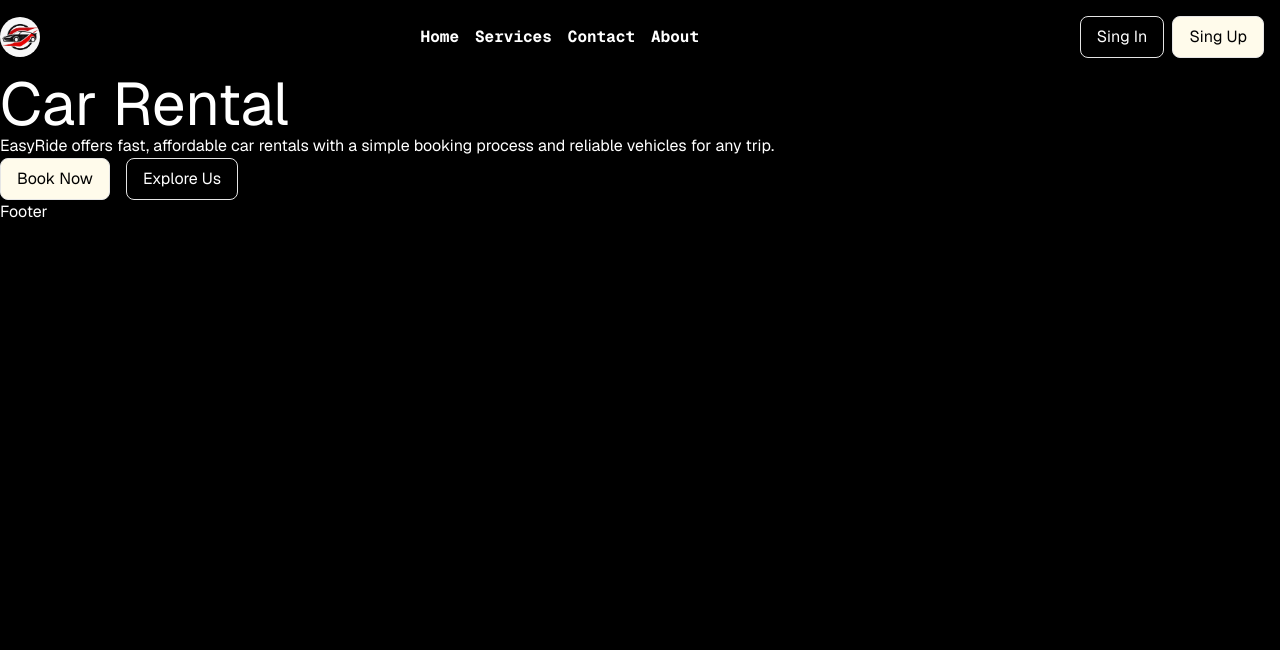
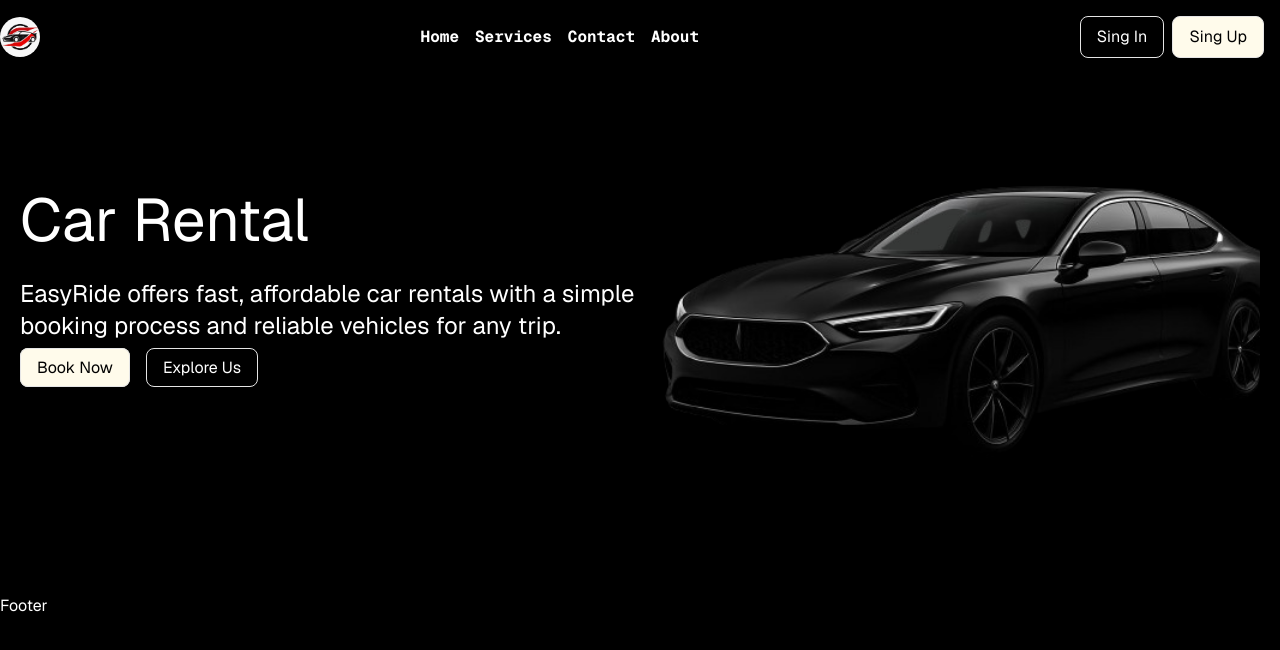
Before and after one commit to Rayen-ch-dev/Rent-Cars-Project, a Next.js app: page / in a window 1280 px wide. Shown: the top 650 px of the page. Built offline with nearby package versions, Linux system fonts and the light colour scheme; no server answers.

Commit message:
creating home page

```diff
--- a/app/page.tsx
+++ b/app/page.tsx
@@ -1,21 +1,24 @@
+import Image from "next/image";
 import "./globals.css";
+import Link from "next/link";
 export default function Home() {
   return (
-    <div className="container mx-auto bg-black ">
-      <div>
-      <h1 className="text-6xl">Car Rental</h1>
-      <p>
+    <div className="container  mx-auto bg-black flex  justify-center items-center">
+      <div className="w-1/2 -ml-64 -mt-28" >
+      <h1 className="text-6xl py-3.5">Car Rental</h1>
+      <p className="py-3.5 text-2xl">
         EasyRide offers fast, affordable car rentals with a simple booking
         process and reliable vehicles for any trip.
       </p>
-      <button className="border bg-amber-50 hover:bg-black hover:text-white transition duration-300 text-black mr-4 px-4 py-2 rounded-md">
+      <Link href={""} className="border bg-amber-50 hover:bg-black hover:text-white transition duration-300 text-black mr-4 px-4 py-2 rounded-md">
         Book Now
-      </button>
-      <button className="border hover:bg-white hover:text-black transition duration-300 text-white mr-4 px-4 py-2 rounded-md">
+      </Link>
+      <Link href={""} className="border hover:bg-white hover:text-black transition duration-300 text-white mr-4 px-4 py-2 rounded-md">
         Explore Us
-      </button>
+      </Link>
       </div>
-      <div>
+      <div className="-mr-64  -mt-20">
+        <Image src={"/Images/photoCar-removebg-preview.png"} width={600} height={600} alt="backgroundImage" />
       </div>
 
     </div>
```
